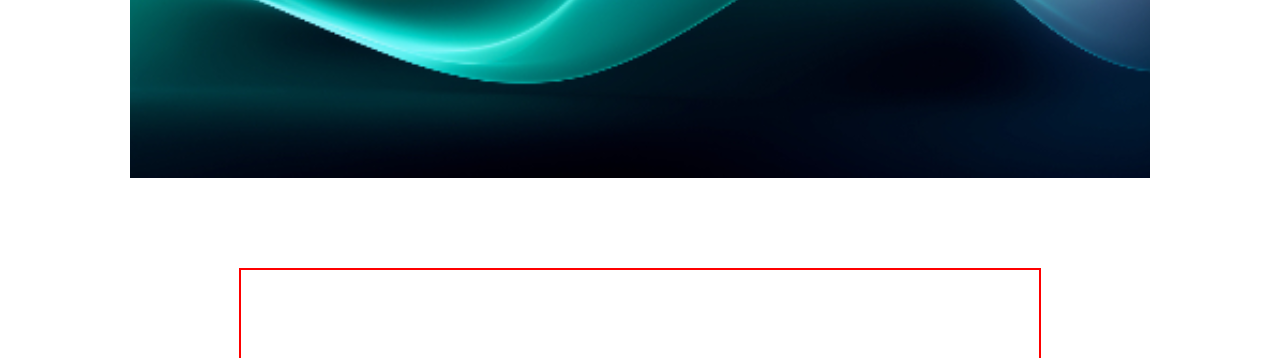
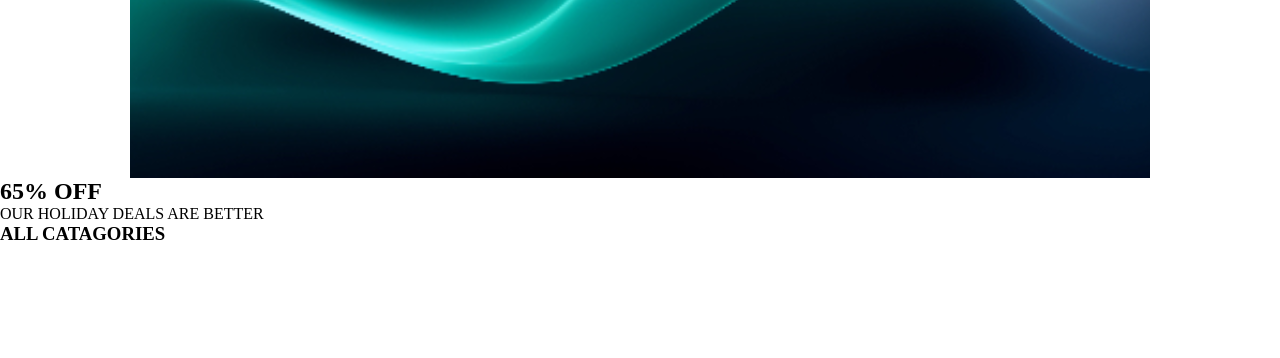
Before and after one commit to Jahirulisl/reword-one-repo, a plain HTML site: page index.html in a window 1280 px wide. Shown: the part 442-800 px from the top of the page. Drawn offline with Linux system fonts and the light colour scheme.

Commit message:
sccound section continer blog add

```diff
--- a/index.html
+++ b/index.html
@@ -16,7 +16,12 @@
     <main>
         <!-- 65%section starts hear -->
         <!-- 65%section end hear -->
-      <section class="secound-section-contuber">
+      <section class="secound-section-continer">
+      <div class="secound-section-contant">
+        <h1>65% OFF</h1>
+        <p>OUR HOLIDAY DEALS ARE BETTER</p>
+        <h3>ALL CATAGORIES</h3>
+      </div>
 
       </section>
 
--- a/styles/style.css
+++ b/styles/style.css
@@ -25,7 +25,7 @@
     height: 600px;
 
 }
-.banner-content p, h1{
+.banner-content {
  color: white;
 
 }
@@ -44,5 +44,10 @@
     border: 2px solid red;
     margin: 0 auto;
     margin-top: 90px;
+}
+.secound-section-continer{
 
 }
+.secound-section-contant{
+
+}
```
